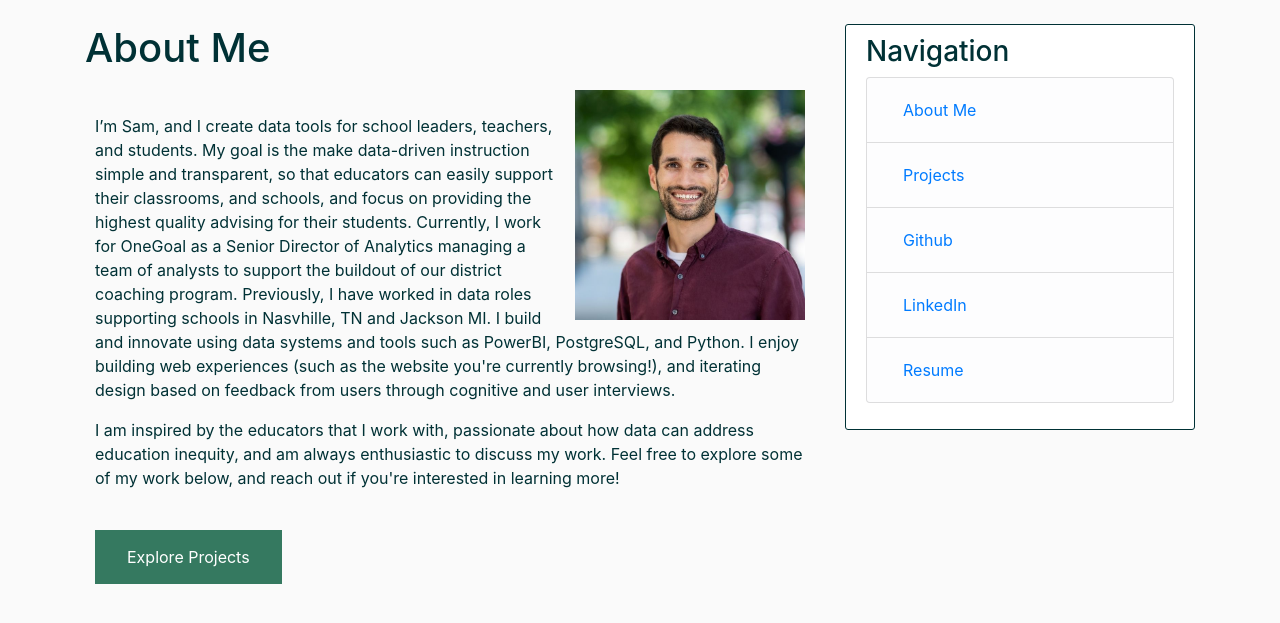
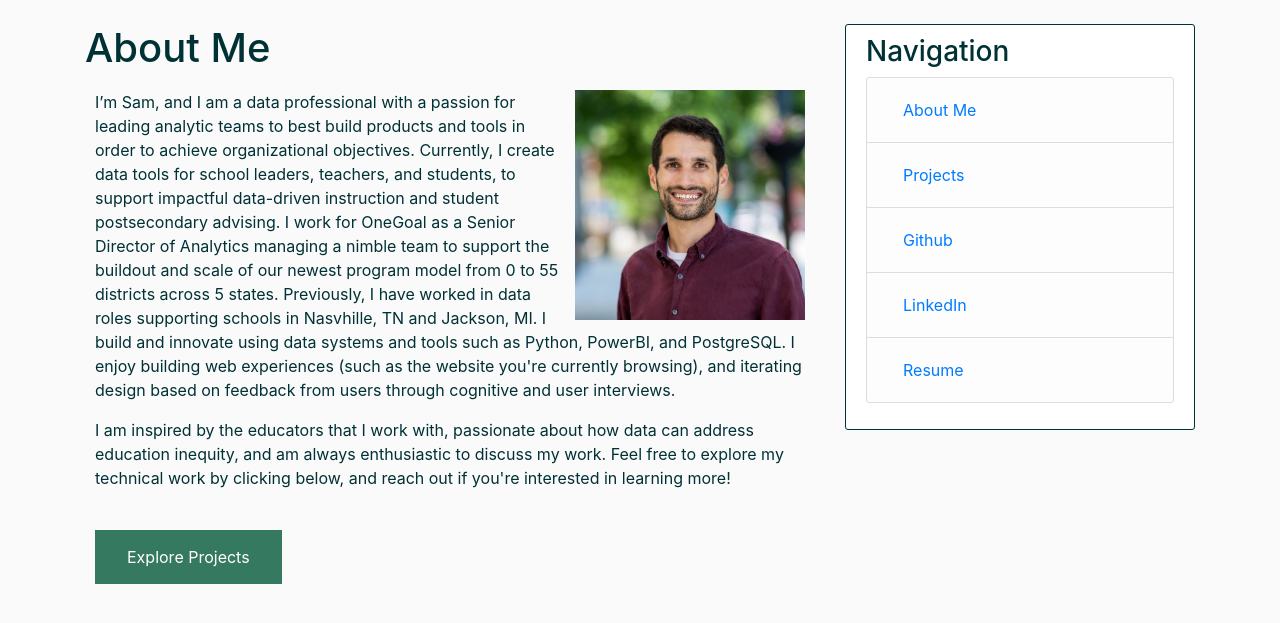
Before and after one commit to samkoenig1/portfolio, a Flask app: page / in a window 1280 px wide. Shown: the part 56-679 px from the top of the page. Run offline with Flask 3, Linux system fonts and the light colour scheme; some libraries are stand-ins or nearby versions.

Commit message:
6_8_24_update homepage
Updating the language on the home page

```diff
--- a/projects.py
+++ b/projects.py
@@ -4,7 +4,7 @@ projects = [
 
     {
         'name': 'State Persistence Dashboard',
-        'description': 'PowerBI Report to transform and visualize enrollment, persistence, and publically available data to present back 100k dataset to 13 districts from the state of Kentucky. Note that the report attached does not contain any real student data, and is anonymized. This file will download to your computer due to a lack of PBI service access.',
+        'description': 'PowerBI Report to transform and visualize enrollment, persistence, and publically available data to present back 100k dataset to 13 districts from the state of Kentucky. Note that the report attached has all student data removed, and is for demonstration purposes only. This file will download to your computer as a .pwbx and you will need PowerBI Desktop to open it.',
         'link_description': 'Click to Download',
         'skills': 'PowerBI, Row Level Security, Power Query',
         #COME BACK TO ADD GITHUB LINK
--- a/templates/home.html
+++ b/templates/home.html
@@ -16,9 +16,8 @@
 				<h1 class="header">About Me</h1>
 				<img class="prof-img" src="static/image/headshot.jpg">
 			</div>
-			<div class="content">
-				<p> I’m Sam, and I create data tools for school leaders, teachers, and students. My goal is the make data-driven instruction simple and transparent, so that educators can easily support their classrooms, and schools, and focus on providing the highest quality advising for their students. Currently, I work for OneGoal as a Senior Director of Analytics managing a team of analysts to support the buildout of our district coaching program. Previously, I have worked in data roles supporting schools in Nasvhille, TN and Jackson MI. I build and innovate using data systems and tools such as PowerBI, PostgreSQL, and Python. I enjoy building web experiences (such as the website you're currently browsing!), and iterating design based on feedback from users through cognitive and user interviews.
-			 <p> I am inspired by the educators that I work with, passionate about how data can address education inequity, and am always enthusiastic to discuss my work. Feel free to explore some of my work below, and reach out if you're interested in learning more! </p>
+			<div class="content"><p> I’m Sam, and I am a data professional with a passion for leading analytic teams to best build products and tools in order to achieve organizational objectives. Currently, I create data tools for school leaders, teachers, and students, to support impactful data-driven instruction and student postsecondary advising. I work for OneGoal as a Senior Director of Analytics managing a nimble team to support the buildout and scale of our newest program model from 0 to 55 districts across 5 states. Previously, I have worked in data roles supporting schools in Nasvhille, TN and Jackson, MI. I build and innovate using data systems and tools such as Python, PowerBI, and PostgreSQL. I enjoy building web experiences (such as the website you're currently browsing), and iterating design based on feedback from users through cognitive and user interviews.
+			 <p> I am inspired by the educators that I work with, passionate about how data can address education inequity, and am always enthusiastic to discuss my work. Feel free to explore my technical work by clicking below, and reach out if you're interested in learning more! </p>
 		 <a class = "button" href = "/projects"> Explore Projects </a>
 			</div><!-- end intro-->
 		</div><!--end container-->
```
